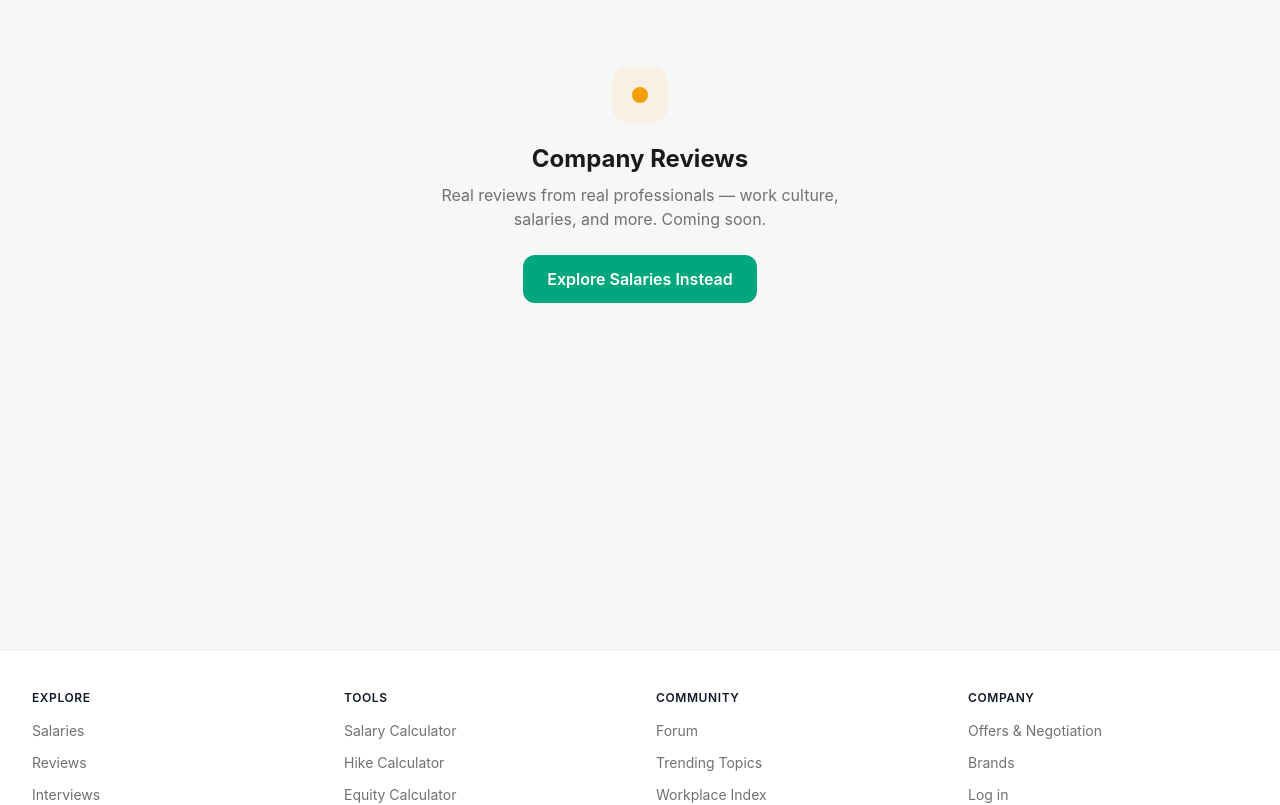
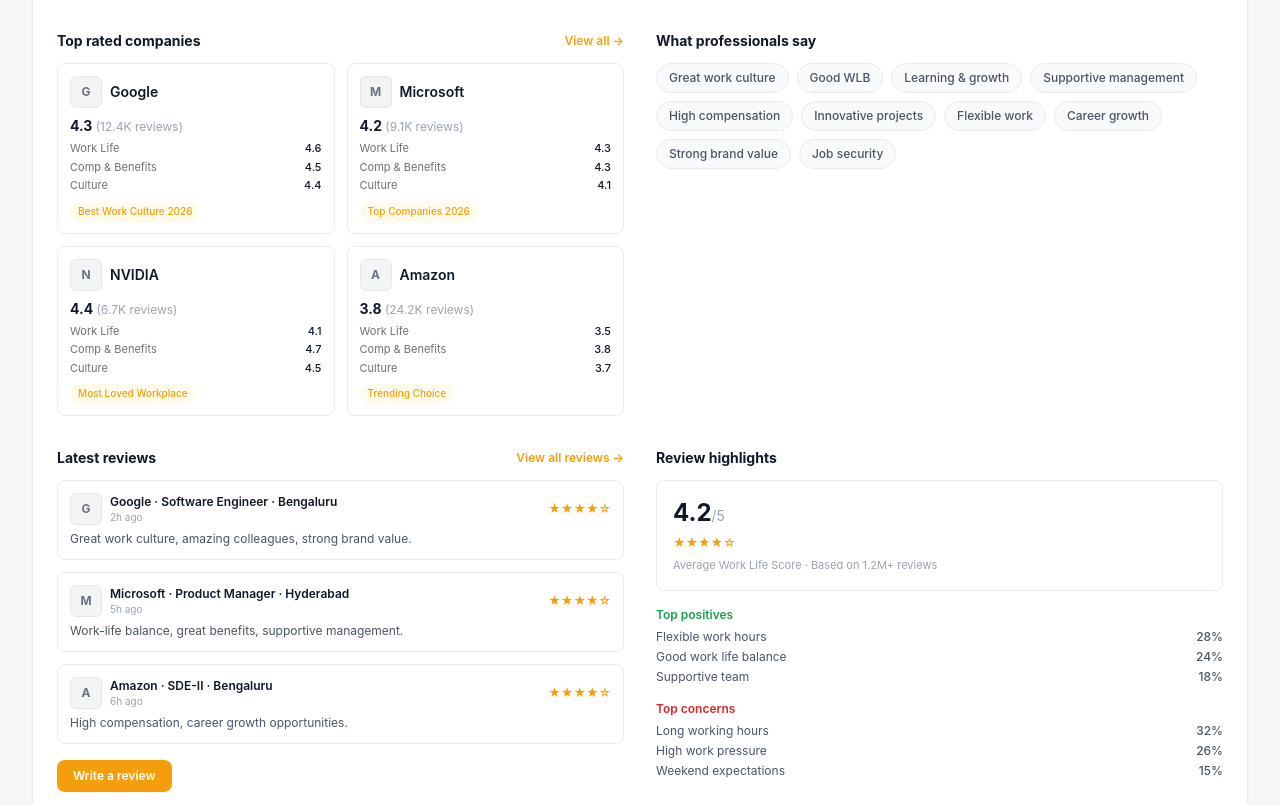
Before and after one commit to Visshwasmai24/talentdash, a Next.js app: page /reviews in a window 1280 px wide. Shown: the part 280-1085 px from the top of the page. Built offline with nearby package versions, Linux system fonts and the light colour scheme.

Commit message:
Refactor reviews page and update metadata

```diff
--- a/app/reviews/page.tsx
+++ b/app/reviews/page.tsx
@@ -1,25 +1,174 @@
 import { Metadata } from 'next';
 import Link from 'next/link';
 import { SITE_URL } from '@/lib/config';
+import { COMPANY_META } from '@/lib/mock-data';
+import CompanyLogo from '@/components/ui/CompanyLogo';
 
 export const metadata: Metadata = {
   title: 'Company Reviews | TalentDash',
-  description: 'Real reviews from real professionals — work culture, salaries, and more. Coming soon.',
+  description: 'Real reviews from real professionals — work culture, salaries, and more.',
   alternates: { canonical: `${SITE_URL}/reviews` },
 };
 
-export default function Page() {
+const TOP_RATED = [
+  { slug: 'google', overall: 4.3, count: '12.4K', workLife: 4.6, compBenefits: 4.5, culture: 4.4, badge: 'Best Work Culture 2026' },
+  { slug: 'microsoft', overall: 4.2, count: '9.1K', workLife: 4.3, compBenefits: 4.3, culture: 4.1, badge: 'Top Companies 2026' },
+  { slug: 'nvidia', overall: 4.4, count: '6.7K', workLife: 4.1, compBenefits: 4.7, culture: 4.5, badge: 'Most Loved Workplace' },
+  { slug: 'amazon', overall: 3.8, count: '24.2K', workLife: 3.5, compBenefits: 3.8, culture: 3.7, badge: 'Trending Choice' },
+];
+
+const LATEST_REVIEWS = [
+  { slug: 'google', role: 'Software Engineer · Bengaluru', rating: 4.3, time: '2h ago', text: 'Great work culture, amazing colleagues, strong brand value.', tags: { workLife: 4.6, compBenefits: 4.4, culture: 4.4 } },
+  { slug: 'microsoft', role: 'Product Manager · Hyderabad', rating: 4.2, time: '5h ago', text: 'Work-life balance, great benefits, supportive management.', tags: { workLife: 4.3, compBenefits: 4.3, culture: 4.1 } },
+  { slug: 'amazon', role: 'SDE-II · Bengaluru', rating: 3.8, time: '6h ago', text: 'High compensation, career growth opportunities.', tags: { workLife: 3.5, compBenefits: 3.8, culture: 3.7 } },
+];
+
+const TOP_POSITIVES = [
+  ['Flexible work hours', 28],
+  ['Good work life balance', 24],
+  ['Supportive team', 18],
+];
+const TOP_CONCERNS = [
+  ['Long working hours', 32],
+  ['High work pressure', 26],
+  ['Weekend expectations', 15],
+];
+
+function StarRating({ value }: { value: number }) {
   return (
-    <main className="min-h-screen bg-[#F7F7F7] flex items-center justify-center px-4">
-      <div className="text-center max-w-md">
-        <div className="w-14 h-14 rounded-2xl mx-auto mb-5 flex items-center justify-center" style={{ backgroundColor: '#F59E0B15' }}>
-          <span className="w-4 h-4 rounded-full" style={{ backgroundColor: '#F59E0B' }} />
+    <span className="text-[#F59E0B] text-xs font-semibold">
+      {'★'.repeat(Math.round(value))}{'☆'.repeat(5 - Math.round(value))}
+    </span>
+  );
+}
+
+export default function ReviewsPage() {
+  return (
+    <main className="min-h-screen bg-[#F7F7F7]">
+      <div className="max-w-7xl mx-auto px-4 sm:px-6 lg:px-8 py-10">
+        <div className="bg-white rounded-2xl border border-[#EBEBEB] p-6 shadow-sm">
+          <div className="flex items-center gap-2 mb-1">
+            <span className="w-8 h-8 rounded-lg bg-[#FFFBEB] flex items-center justify-center text-[#F59E0B] font-bold text-sm">★</span>
+            <h1 className="text-lg font-bold text-[#111827]">Real reviews from real professionals</h1>
+          </div>
+          <p className="text-sm text-[#717171] mb-6">Discover honest insights about companies, work culture, salaries, and more.</p>
+
+          {/* Trust stats */}
+          <div className="grid grid-cols-2 sm:grid-cols-4 gap-4 mb-8 pb-6 border-b border-[#EBEBEB]">
+            {[
+              ['2.4M+', 'Reviews from verified professionals'],
+              ['14.7K+', 'Companies reviewed across industries'],
+              ['4.1★', 'Avg. satisfaction across all companies'],
+              ['96%', 'Verified reviews from real professionals'],
+            ].map(([stat, label]) => (
+              <div key={label}>
+                <p className="text-xl font-bold text-[#111827]">{stat}</p>
+                <p className="text-xs text-[#9CA3AF]">{label}</p>
+              </div>
+            ))}
+          </div>
+
+          <div className="grid grid-cols-1 lg:grid-cols-2 gap-8 mb-8">
+            {/* Top rated companies */}
+            <div>
+              <div className="flex items-center justify-between mb-3">
+                <h2 className="text-sm font-bold text-[#111827]">Top rated companies</h2>
+                <Link href="/companies/google" className="text-xs font-semibold text-[#F59E0B] hover:underline">View all →</Link>
+              </div>
+              <div className="grid grid-cols-1 sm:grid-cols-2 gap-3">
+                {TOP_RATED.map((c) => {
+                  const meta = COMPANY_META[c.slug];
+                  return (
+                    <Link key={c.slug} href={`/companies/${c.slug}`} className="p-3 rounded-lg border border-[#EBEBEB] hover:border-[#F59E0B] transition-colors">
+                      <div className="flex items-center gap-2 mb-2">
+                        <CompanyLogo name={meta.name} size="sm" />
+                        <p className="text-sm font-semibold text-[#111827]">{meta.name}</p>
+                      </div>
+                      <p className="text-sm font-bold text-[#111827] mb-1">{c.overall} <span className="text-[#9CA3AF] text-xs font-normal">({c.count} reviews)</span></p>
+                      <div className="space-y-0.5 text-[11px] text-[#717171]">
+                        <p>Work Life <span className="float-right font-medium text-[#111827]">{c.workLife}</span></p>
+                        <p>Comp & Benefits <span className="float-right font-medium text-[#111827]">{c.compBenefits}</span></p>
+                        <p>Culture <span className="float-right font-medium text-[#111827]">{c.culture}</span></p>
+                      </div>
+                      <span className="inline-block mt-2 px-2 py-0.5 bg-[#FFFBEB] text-[#F59E0B] text-[10px] font-medium rounded-full">{c.badge}</span>
+                    </Link>
+                  );
+                })}
+              </div>
+            </div>
+
+            {/* What professionals say */}
+            <div>
+              <h2 className="text-sm font-bold text-[#111827] mb-3">What professionals say</h2>
+              <div className="flex flex-wrap gap-2">
+                {['Great work culture', 'Good WLB', 'Learning & growth', 'Supportive management', 'High compensation', 'Innovative projects', 'Flexible work', 'Career growth', 'Strong brand value', 'Job security'].map((tag) => (
+                  <span key={tag} className="px-3 py-1.5 bg-[#F9FAFB] border border-[#EBEBEB] text-[#4B5563] text-xs font-medium rounded-full">{tag}</span>
+                ))}
+              </div>
+            </div>
+          </div>
+
+          <div className="grid grid-cols-1 lg:grid-cols-2 gap-8">
+            {/* Latest reviews */}
+            <div>
+              <div className="flex items-center justify-between mb-3">
+                <h2 className="text-sm font-bold text-[#111827]">Latest reviews</h2>
+                <Link href="#" className="text-xs font-semibold text-[#F59E0B] hover:underline">View all reviews →</Link>
+              </div>
+              <div className="space-y-3">
+                {LATEST_REVIEWS.map((r, i) => {
+                  const meta = COMPANY_META[r.slug];
+                  return (
+                    <div key={i} className="p-3 rounded-lg border border-[#EBEBEB]">
+                      <div className="flex items-center justify-between mb-1.5">
+                        <div className="flex items-center gap-2">
+                          <CompanyLogo name={meta.name} size="sm" />
+                          <div>
+                            <p className="text-xs font-semibold text-[#111827]">{meta.name} · {r.role}</p>
+                            <p className="text-[10px] text-[#9CA3AF]">{r.time}</p>
+                          </div>
+                        </div>
+                        <StarRating value={r.rating} />
+                      </div>
+                      <p className="text-xs text-[#4B5563]">{r.text}</p>
+                    </div>
+                  );
+                })}
+              </div>
+              <Link href="/contribute" className="inline-flex mt-4 px-4 py-2 bg-[#F59E0B] text-white text-xs font-semibold rounded-lg hover:bg-[#D97706] transition-colors">
+                Write a review
+              </Link>
+            </div>
+
+            {/* Review highlights */}
+            <div>
+              <h2 className="text-sm font-bold text-[#111827] mb-3">Review highlights</h2>
+              <div className="p-4 rounded-lg border border-[#EBEBEB] mb-4">
+                <p className="text-2xl font-bold text-[#111827]">4.2<span className="text-sm text-[#9CA3AF] font-normal">/5</span></p>
+                <StarRating value={4.2} />
+                <p className="text-[11px] text-[#9CA3AF] mt-1">Average Work Life Score · Based on 1.2M+ reviews</p>
+              </div>
+              <div className="grid grid-cols-1 gap-3">
+                <div>
+                  <p className="text-xs font-semibold text-[#16A34A] mb-1.5">Top positives</p>
+                  {TOP_POSITIVES.map(([label, pct]) => (
+                    <div key={label} className="flex items-center justify-between text-xs text-[#4B5563] mb-1">
+                      <span>{label}</span><span className="font-medium">{pct}%</span>
+                    </div>
+                  ))}
+                </div>
+                <div>
+                  <p className="text-xs font-semibold text-[#DC2626] mb-1.5">Top concerns</p>
+                  {TOP_CONCERNS.map(([label, pct]) => (
+                    <div key={label} className="flex items-center justify-between text-xs text-[#4B5563] mb-1">
+                      <span>{label}</span><span className="font-medium">{pct}%</span>
+                    </div>
+                  ))}
+                </div>
+              </div>
+            </div>
+          </div>
         </div>
-        <h1 className="text-2xl font-bold text-[#1a1a1a] mb-2">Company Reviews</h1>
-        <p className="text-[#717171] mb-6">Real reviews from real professionals — work culture, salaries, and more. Coming soon.</p>
-        <Link href="/salaries" className="inline-flex px-6 py-3 bg-[#00A67E] text-white font-semibold rounded-xl hover:bg-[#008f6c] transition-colors">
-          Explore Salaries Instead
-        </Link>
       </div>
     </main>
   );
```
